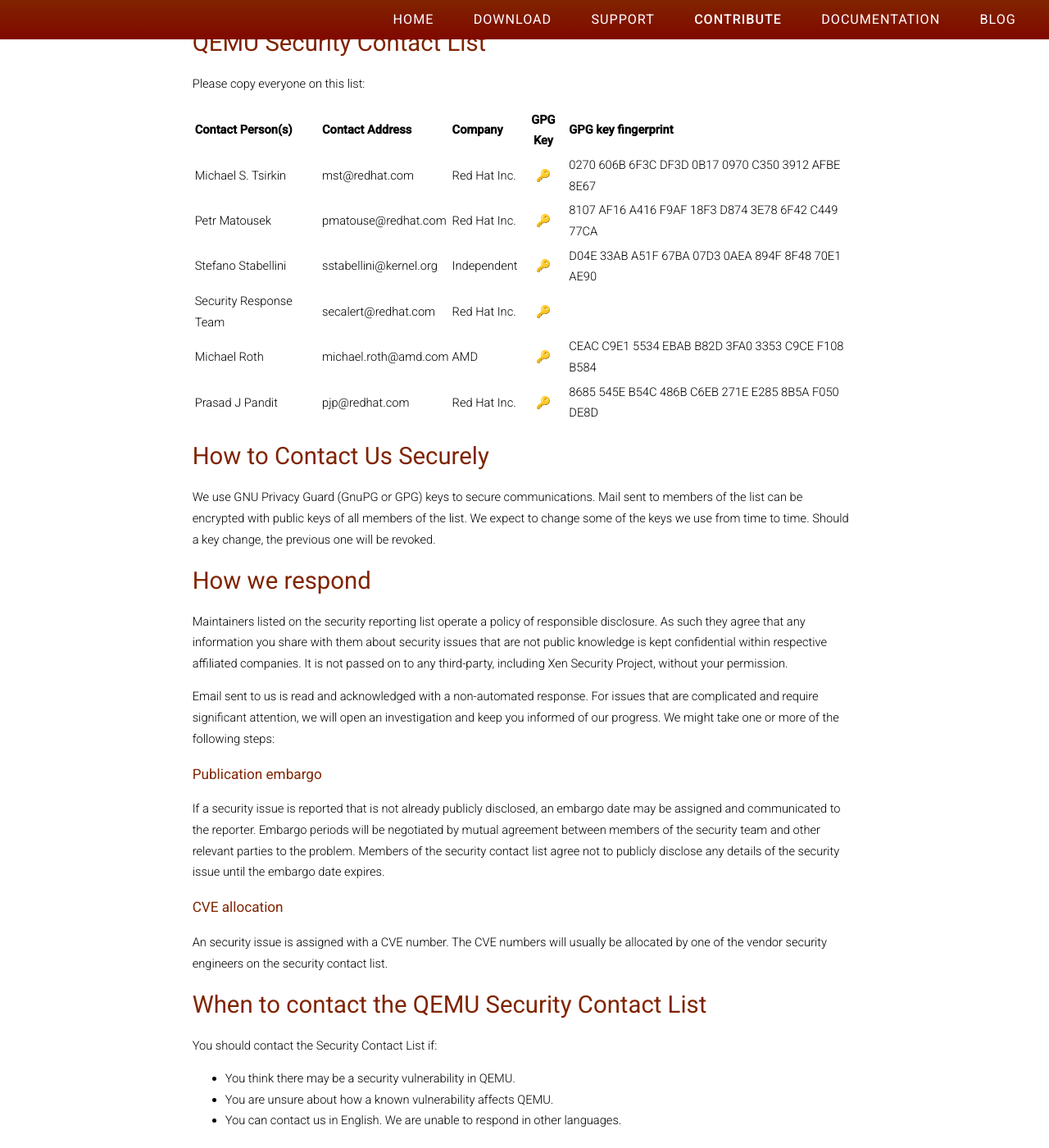
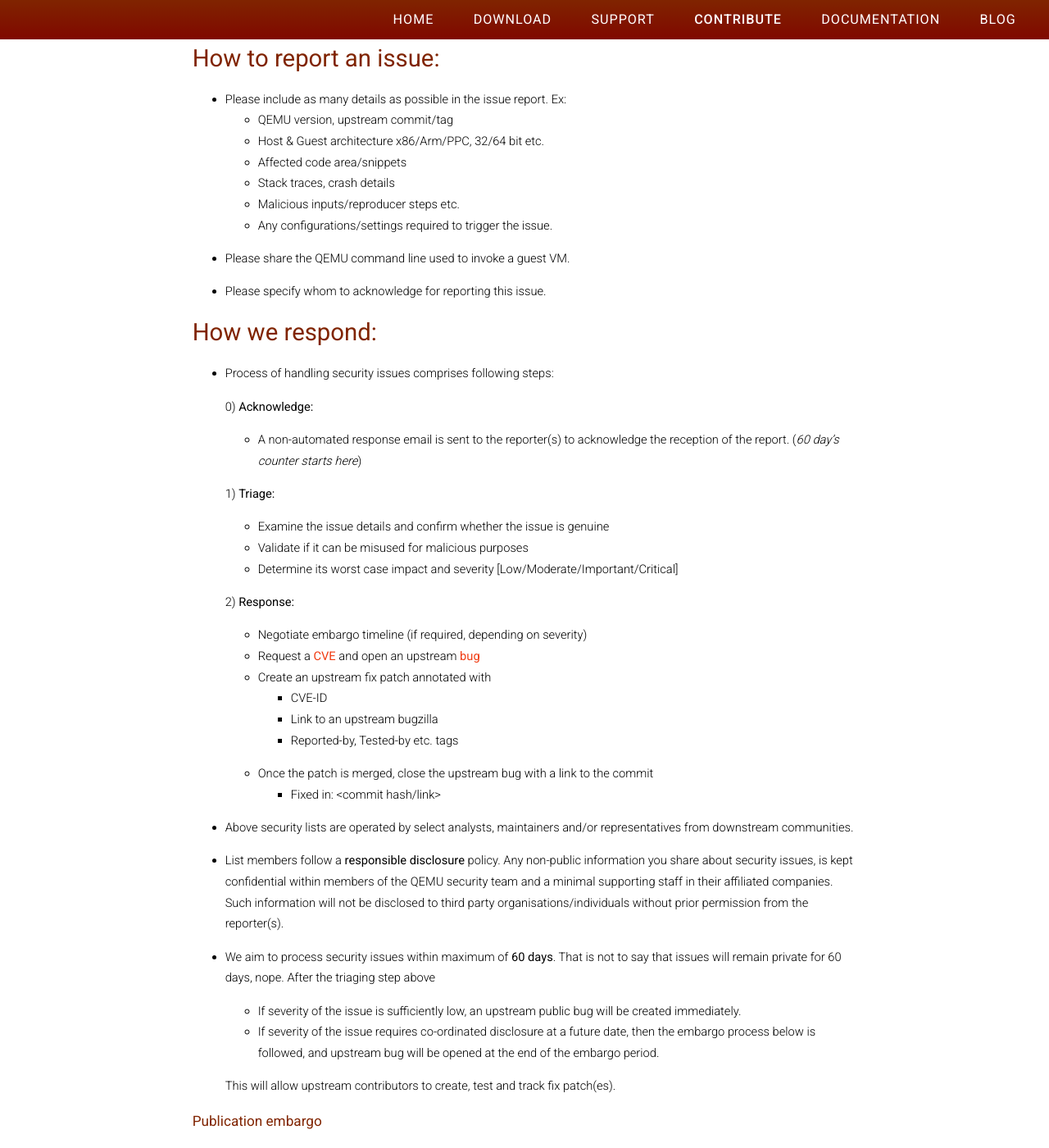
Before and after one commit to qemu/qemu-web, a Jekyll site: the page built from contribute/security-process.md, in a window 1280 px wide and 1400 px high, scrolled down 295 px. Shown: the whole window at 82% size. Built offline with Jekyll 4.4.1, drawn with Linux system fonts in a browser that asks for light colours; nearby versions of some CDN libraries; some of the changed text lies outside the part shown.

Commit message:
security-process: update process information
We are about to introduce a qemu-security mailing list to report
and triage QEMU security issues.

Update the security process web page with new mailing list address
and triage details.

Signed-off-by: Prasad J Pandit <pjp@fedoraproject.org>
Reviewed-by: Konrad Rzeszutek Wilk <konrad.wilk@oracle.com>
Reviewed-by: Darren Kenny <darren.kenny@oracle.com>
Reviewed-by: Michael Roth <michael.roth@amd.com>
Reviewed-by: Petr Matousek <pmatouse@redhat.com>
Reviewed-by: Daniel P. Berrangé <berrange@redhat.com>
Acked-by: Stefano Stabellini <sstabellini@kernel.org>
Message-Id: <20201203142902.474883-2-ppandit@redhat.com>
Signed-off-by: Thomas Huth <thuth@redhat.com>

```diff
--- a/contribute/security-process.md
+++ b/contribute/security-process.md
@@ -3,78 +3,119 @@
 permalink: /contribute/security-process/
 ---
 
-QEMU takes security very seriously, and we aim to take immediate action to
-address serious security-related problems that involve our product.
+Please report any suspected security issue in QEMU to the security mailing
+list at:
 
-Please report any suspected security vulnerability in QEMU to the following
-addresses. You can use GPG keys for respective receipients to communicate with
-us securely. If you do, please upload your GPG public key or supply it to us
-in some other way, so that we can communicate to you in a secure way, too!
-Please include the tag **\[QEMU-SECURITY\]** on the subject line to help us
-identify your message as security-related.
+* [\<qemu-security@nongnu.org\>](https://lists.nongnu.org/mailman/listinfo/qemu-security)
 
-## QEMU Security Contact List
+To report an issue via [GPG](https://gnupg.org/) encrypted email, please send
+it to the Red Hat Product Security team at:
 
-Please copy everyone on this list:
+* [\<secalert@redhat.com\>](https://access.redhat.com/security/team/contact/#contact)
 
- Contact Person(s)	| Contact Address		| Company	|  GPG Key  | GPG key fingerprint
-:-----------------------|:------------------------------|:--------------|:---------:|:--------------------
- Michael S. Tsirkin	| mst@redhat.com		| Red Hat Inc.	| [&#x1f511;](https://pgp.mit.edu/pks/lookup?op=vindex&search=0xC3503912AFBE8E67) | 0270 606B 6F3C DF3D 0B17 0970 C350 3912 AFBE 8E67
- Petr Matousek		| pmatouse@redhat.com		| Red Hat Inc.	| [&#x1f511;](https://pgp.mit.edu/pks/lookup?op=vindex&search=0x3E786F42C44977CA) | 8107 AF16 A416 F9AF 18F3 D874 3E78 6F42 C449 77CA
- Stefano Stabellini	| sstabellini@kernel.org 	| Independent	| [&#x1f511;](https://pgp.mit.edu/pks/lookup?op=vindex&search=0x894F8F4870E1AE90) | D04E 33AB A51F 67BA 07D3 0AEA 894F 8F48 70E1 AE90
- Security Response Team | secalert@redhat.com		| Red Hat Inc.	| [&#x1f511;](https://access.redhat.com/site/security/team/contact/#contact) |
- Michael Roth		| michael.roth@amd.com	| AMD		| [&#x1f511;](https://pgp.mit.edu/pks/lookup?op=vindex&search=0x3353C9CEF108B584) | CEAC C9E1 5534 EBAB B82D 3FA0 3353 C9CE F108 B584
- Prasad J Pandit 	| pjp@redhat.com		| Red Hat Inc.	| [&#x1f511;](http://pool.sks-keyservers.net/pks/lookup?op=vindex&search=0xE2858B5AF050DE8D) | 8685 545E B54C 486B C6EB 271E E285 8B5A F050 DE8D
+**Note:** after the triage, encrypted issue details shall be sent to the upstream
+'qemu-security' mailing list for archival purposes.
 
-## How to Contact Us Securely
+## How to report an issue:
 
-We use GNU Privacy Guard (GnuPG or GPG) keys to secure communications. Mail
-sent to members of the list can be encrypted with public keys of all members
-of the list. We expect to change some of the keys we use from time to time.
-Should a key change, the previous one will be revoked.
+* Please include as many details as possible in the issue report.
+  Ex:
+    - QEMU version, upstream commit/tag
+    - Host & Guest architecture x86/Arm/PPC, 32/64 bit etc.
+    - Affected code area/snippets
+    - Stack traces, crash details
+    - Malicious inputs/reproducer steps etc.
+    - Any configurations/settings required to trigger the issue.
 
-## How we respond
+* Please share the QEMU command line used to invoke a guest VM.
 
-Maintainers listed on the security reporting list operate a policy of
-responsible disclosure. As such they agree that any information you share with
-them about security issues that are not public knowledge is kept confidential
-within respective affiliated companies. It is not passed on to any third-party,
-including Xen Security Project, without your permission.
+* Please specify whom to acknowledge for reporting this issue.
 
-Email sent to us is read and acknowledged with a non-automated response. For
-issues that are complicated and require significant attention, we will open an
-investigation and keep you informed of our progress. We might take one or more
-of the following steps:
+## How we respond:
+
+* Process of handling security issues comprises following steps:
+
+  0) **Acknowledge:**
+    - A non-automated response email is sent to the reporter(s) to acknowledge
+      the reception of the report. (*60 day's counter starts here*)
+
+  1) **Triage:**
+    - Examine the issue details and confirm whether the issue is genuine
+    - Validate if it can be misused for malicious purposes
+    - Determine its worst case impact and severity
+      [Low/Moderate/Important/Critical]
+
+  2) **Response:**
+    - Negotiate embargo timeline (if required, depending on severity)
+    - Request a [CVE](https://cveform.mitre.org/) and open an upstream
+      [bug](https://www.qemu.org/contribute/report-a-bug/)
+    - Create an upstream fix patch annotated with
+        - CVE-ID
+        - Link to an upstream bugzilla
+        - Reported-by, Tested-by etc. tags
+    - Once the patch is merged, close the upstream bug with a link to the
+      commit
+        - Fixed in: <commit hash/link>
+
+* Above security lists are operated by select analysts, maintainers and/or
+  representatives from downstream communities.
+
+* List members follow a **responsible disclosure** policy. Any non-public
+  information you share about security issues, is kept confidential within
+  members of the QEMU security team and a minimal supporting staff in their
+  affiliated companies. Such information will not be disclosed to third party
+  organisations/individuals without prior permission from the reporter(s).
+
+* We aim to process security issues within maximum of **60 days**. That is not
+  to say that issues will remain private for 60 days, nope. After the triaging
+  step above
+    - If severity of the issue is sufficiently low, an upstream public bug
+      will be created immediately.
+    - If severity of the issue requires co-ordinated disclosure at a future
+      date, then the embargo process below is followed, and upstream bug will
+      be opened at the end of the embargo period.
+
+  This will allow upstream contributors to create, test and track fix patch(es).
 
 ### Publication embargo
 
-If a security issue is reported that is not already publicly disclosed, an
-embargo date may be assigned and communicated to the reporter. Embargo
-periods will be negotiated by mutual agreement between members of the security
-team and other relevant parties to the problem. Members of the security contact
-list agree not to publicly disclose any details of the security issue until
-the embargo date expires.
+* If a security issue is reported that is not already public and its severity
+  requires coordinated disclosure, then an embargo date will be set and
+  communicated to the reporter(s).
+
+* Embargo periods will be negotiated by mutual agreement between reporter(s),
+  members of the security list and other relevant parties to the problem.
+  The preferred embargo period is upto [2
+  weeks](https://oss-security.openwall.org/wiki/mailing-lists/distros).
+  However, longer embargoes may be negotiated if the severity of the issue
+  requires it.
+
+* Members of the security list agree not to publicly disclose any details of
+  an embargoed security issue until its embargo date expires.
 
 ### CVE allocation
 
-An security issue is assigned with a CVE number. The CVE numbers will usually
-be allocated by one of the vendor security engineers on the security contact
-list.
+Each security issue is assigned a [CVE](https://cveform.mitre.org/) number.
+The CVE number is allocated by one of the vendor security engineers on the
+security list.
 
-## When to contact the QEMU Security Contact List
+## When to contact the QEMU Security List
 
-You should contact the Security Contact List if:
+You should contact the Security List if:
 * You think there may be a security vulnerability in QEMU.
 * You are unsure about how a known vulnerability affects QEMU.
 * You can contact us in English. We are unable to respond in other languages.
 
-## When *not* to contact the QEMU Security Contact List
+## When *not* to contact the QEMU Security List
 * You need assistance in a language other than English.
 * You require technical assistance (for example, "how do I configure QEMU?").
 * You need help upgrading QEMU due to security alerts.
 * Your issue is not security related.
 
 ## How impact and severity of a bug is decided
+
+**Security criterion:**
+    -> [https://www.qemu.org/docs/master/system/security.html](https://www.qemu.org/docs/master/system/security.html)
 
 All security issues in QEMU are not equal. Based on the parts of the QEMU
 sources wherein the bug is found, its impact and severity could vary.
@@ -122,8 +163,3 @@
 is generally assumed that the guest is trusted.
 
 And thus, this buffer overflow turned out to be a security non-issue.
-
-## What to Send to the QEMU Security Contact List
-
-Please provide as much information about your system and the issue as possible
-when contacting the list.
```
